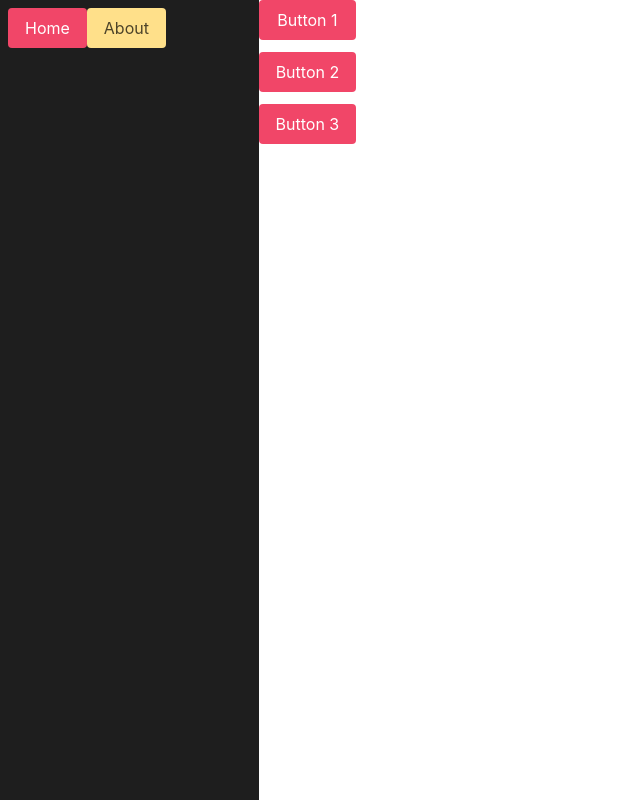
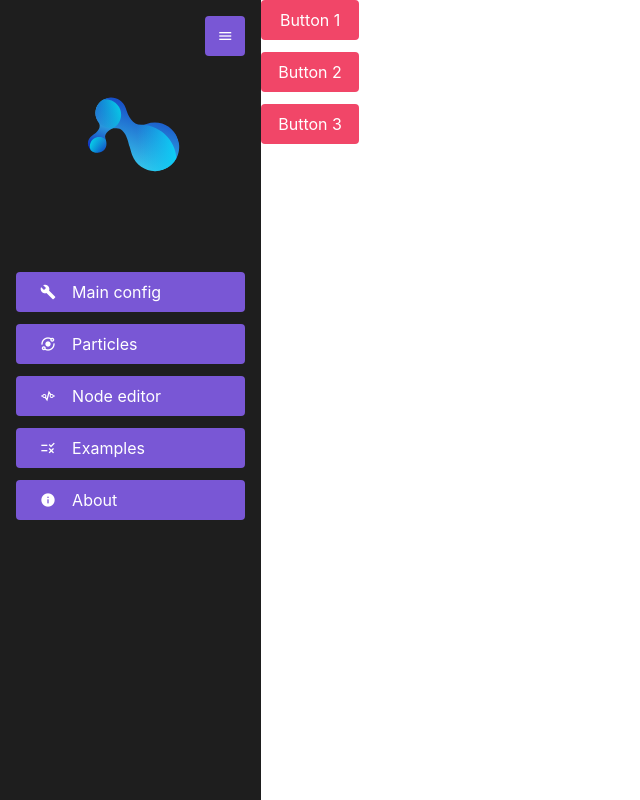
Before and after one commit to BigFipil/SimulaticaDashboard, a Vue app: page /#/about in a window 1280 px wide. Shown: the whole page, without its empty margins (0-640 px from the left). Built offline with nearby package versions, Linux system fonts and the light colour scheme.

Commit message:
feat(sidebar): Create basic options in sidebar

```diff
--- a/src/components/Sidebar.vue
+++ b/src/components/Sidebar.vue
@@ -1,15 +1,55 @@
 <template>
-  <div class="bar">
+  <div :class="[isExpanded ? `expanded` : '', `bar`]">
+    <div class="is_one_third">
+      <div class="bar__header">
+        <b-button type="is-primary" @click="toggle">
+          <b-icon icon="menu" size="is-small" />
+        </b-button>
+      </div>
+
+      <div v-if="isExpanded" class="bar__logo">
+        <img alt="Simulatica logo" src="../assets/logo.svg" />
+      </div>
+    </div>
+
+    <div class="bar__menu is_one_third">
       <b-field>
-      <b-button expanded v-model="tmp" type="is-danger" @click="home">
-        Home
+        <b-button :expanded="isExpanded" type="is-primary" icon-left="wrench" @click="home">
+          <div v-if="isExpanded" class="nav_button">
+            Main config
+          </div>
         </b-button>
       </b-field>
       <b-field>
-      <b-button expanded v-model="tmp" type="is-warning" @click="about">
-        About
+        <b-button :expanded="isExpanded" type="is-primary" icon-left="atom-variant" @click="home">
+          <div v-if="isExpanded" class="nav_button">
+            Particles
+          </div>
         </b-button>
       </b-field>
+      <b-field>
+        <b-button :expanded="isExpanded" type="is-primary" icon-left="resistor-nodes" @click="home">
+          <div v-if="isExpanded" class="nav_button">
+            Node editor
+          </div>
+        </b-button>
+      </b-field>
+      <b-field>
+        <b-button :expanded="isExpanded" type="is-primary" icon-left="list-status" @click="home">
+          <div v-if="isExpanded" class="nav_button">
+            Examples
+          </div>
+        </b-button>
+      </b-field>
+      <b-field>
+        <b-button :expanded="isExpanded" type="is-primary"  icon-left="information" @click="home">
+          <div v-if="isExpanded" class="nav_button">
+            About
+          </div>
+        </b-button>
+      </b-field>
+    </div>
+
   </div>
 </template>
 
@@ -19,6 +59,12 @@ import { Component, Prop, Vue } from "vue-property-decorator";
 @Component
 export default class Sidebar extends Vue {
   @Prop() private msg!: string;
+
+  isExpanded = true;
+
+  toggle() {
+    this.isExpanded = !this.isExpanded;
+  }
 
   home() {
     this.$router.push(`/`);
@@ -33,9 +79,39 @@ export default class Sidebar extends Vue {
 <style scoped>
 .bar {
   display: flex;
-  padding: .5rem;
+  flex-direction: column;
+  padding: 1rem;
   background-color: #1e1e1e;
-  width: 20rem;
   height: 100vh;
 }
+
+.nav_button {
+  text-align: left;
+  width: 9rem;
+  margin-left: .5rem;
+}
+
+.is_one_third {
+  height: 33%;
+}
+
+.expanded {
+  width: 20rem;
+}
+
+.bar__header {
+  display: flex;
+  width: 100%;
+  justify-content: end;
+}
+
+.bar__logo {
+  margin-top: 1.5rem;
+}
+
+.bar__menu {
+  display: flex;
+  flex-direction: column;
+  justify-content: center;
+}
 </style>
```
Lines whose indentation alone changed are shown as unchanged.
